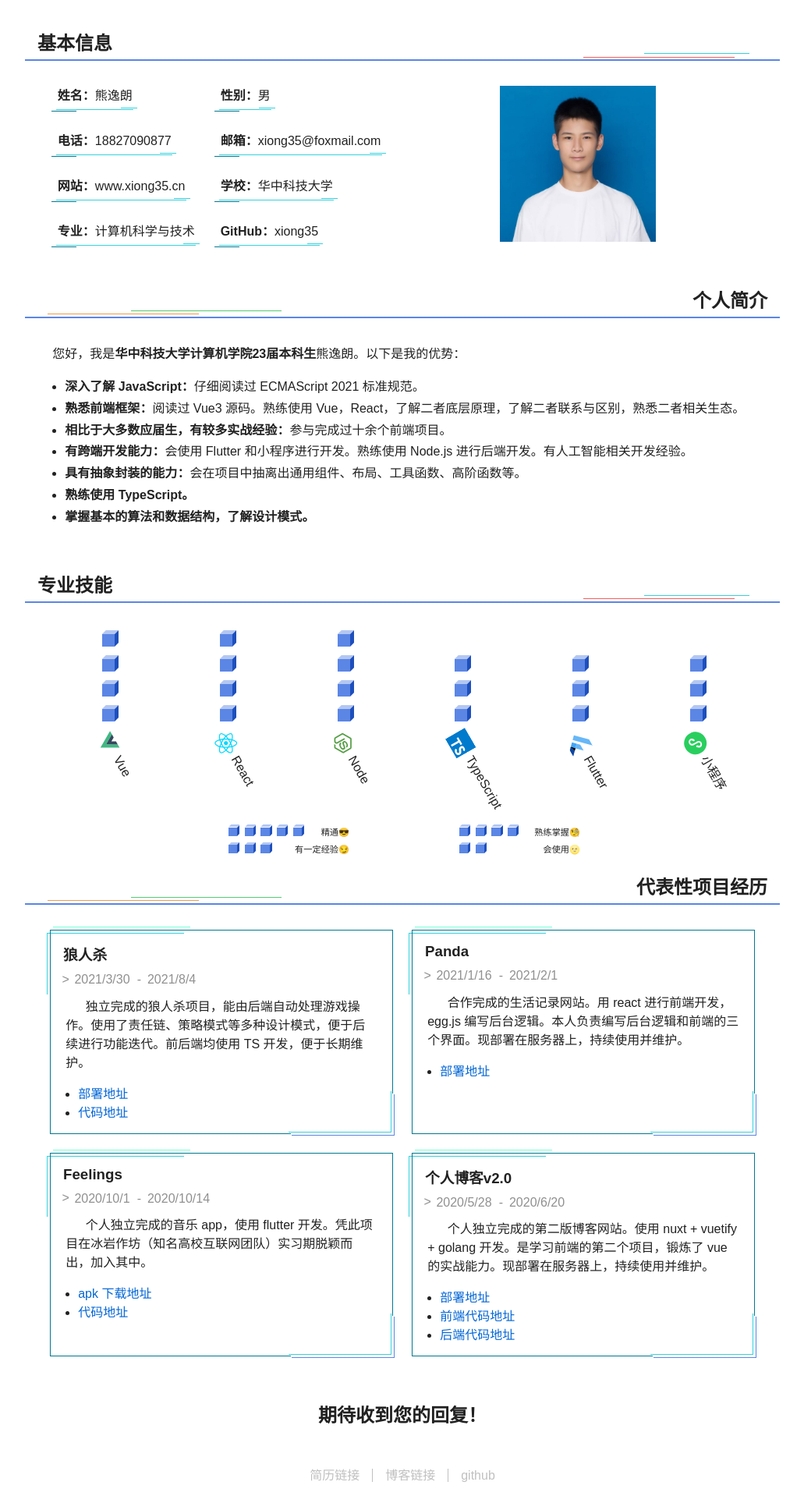
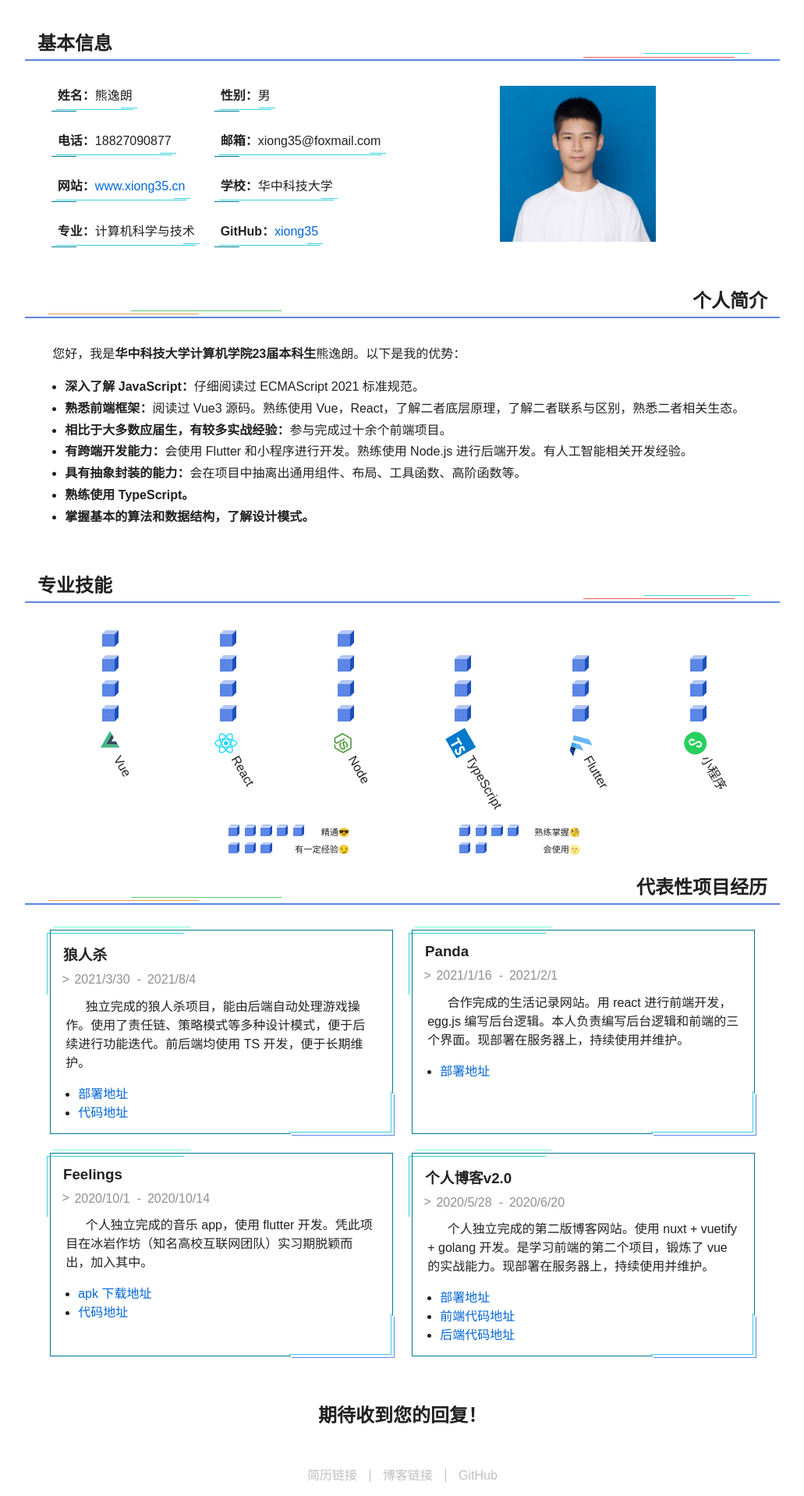
Before and after one commit to xiong35/resume, a React (Create React App) app: page / in a window 1280 px wide. Shown: the part 74-1992 px from the top of the page at 78% size, without its empty margins (124-1155 px from the left). Built offline with nearby package versions, Linux system fonts and the light colour scheme.

Commit message:
small fix

```diff
--- a/src/App.jsx
+++ b/src/App.jsx
@@ -16,7 +16,7 @@ const footerLinks = [
     href: "http://www.xiong35.cn",
   },
   {
-    content: "github",
+    content: "GitHub",
     href: "https://github.com/xiong35",
   },
 ];
--- a/src/components/ExpItem/index.scss
+++ b/src/components/ExpItem/index.scss
@@ -67,6 +67,9 @@
       a {
         text-decoration: none;
         color: #0366d6;
+        &:hover {
+          text-decoration: underline;
+        }
       }
     }
   }
--- a/src/components/InfoItem/index.scss
+++ b/src/components/InfoItem/index.scss
@@ -40,6 +40,7 @@
   }
   a {
     text-decoration: none;
+    color: #0366d6;
   }
   a:hover {
     text-decoration: underline;
```
Also changed, not shown: 1 other file (tests, documents, lock files or other folders).
